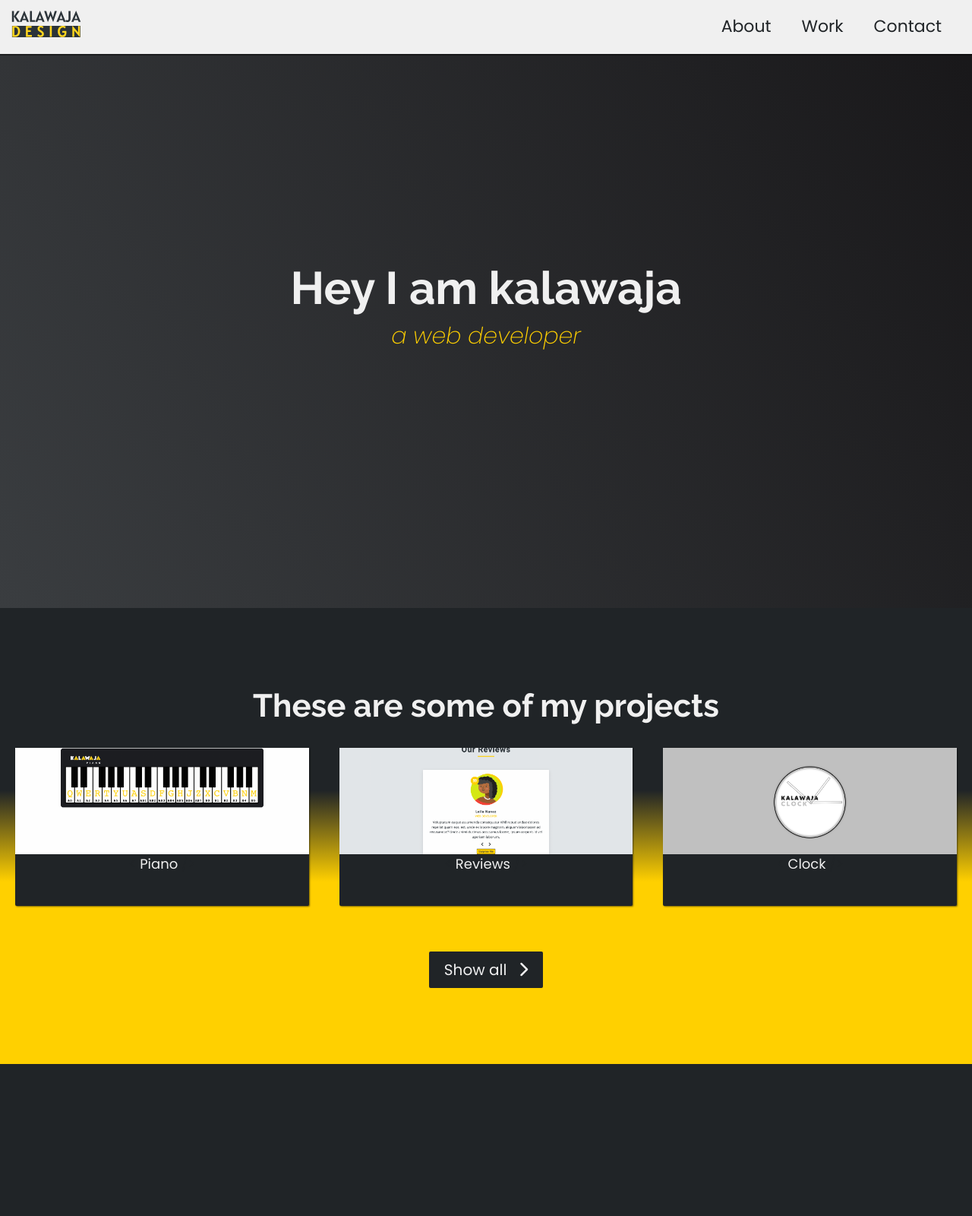
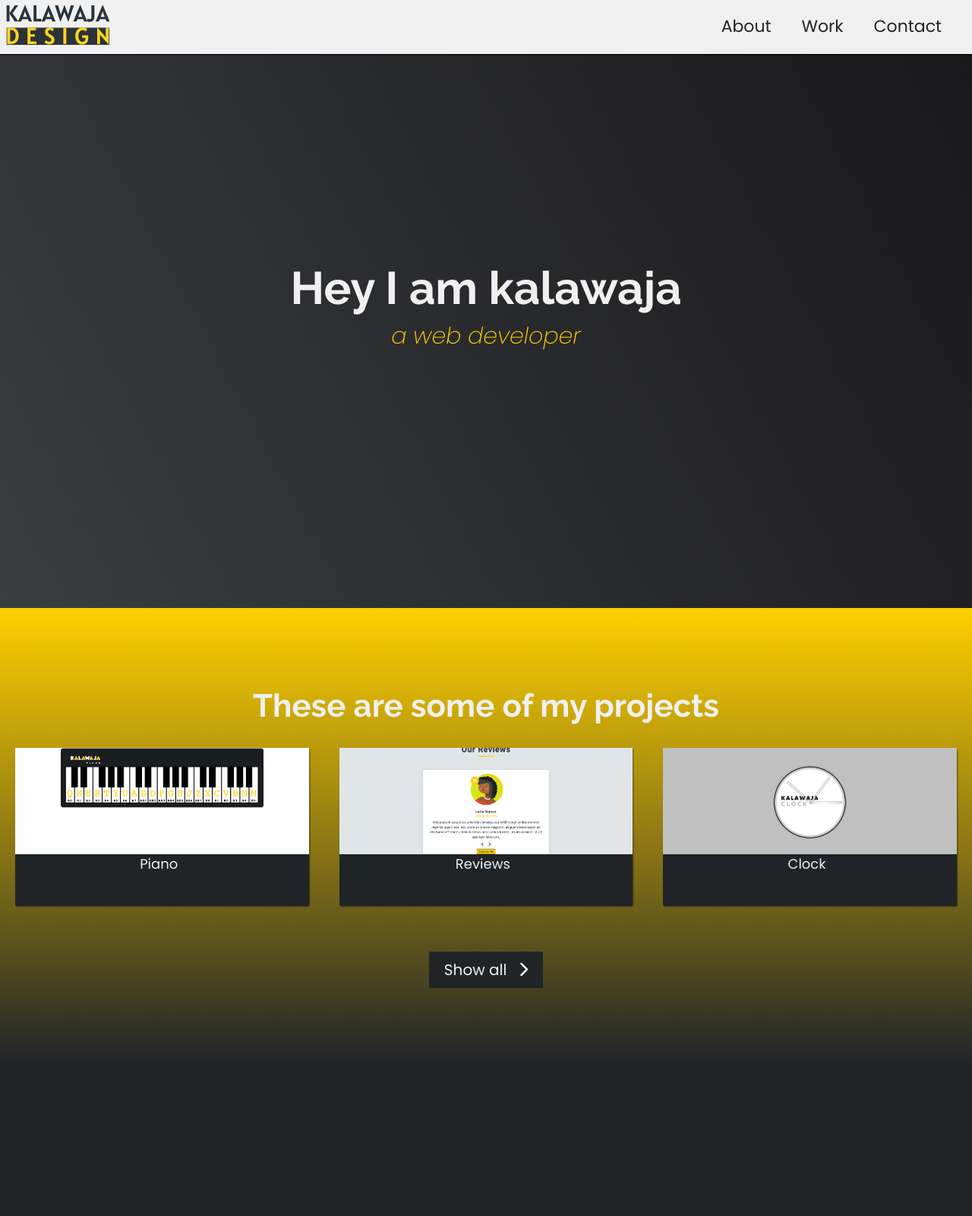
Before and after one commit to kalawaja/freeCodeCamp_personalPortfolioWebpage, a plain HTML site: page index.html in a window 1280 px wide. Shown: the top 1600 px of the page at 76% size. Drawn offline with Linux system fonts and the light colour scheme.

Commit message:
fix class name and add btn

```diff
--- a/styles.css
+++ b/styles.css
@@ -108,7 +108,7 @@ img {
 
 .nav {
   display: flex;
-  justify-content: flex-end;
+  justify-content: space-between;
   position: fixed;
   top: 0;
   left: 0;
@@ -118,25 +118,27 @@ img {
 }
 
 #logo {
-    display: flex;
-    justify-content: flex-start;
-    position: fixed;
-    top: 0;
-    left: 0;
-    height: 47px;
-    width: auto;
-    padding: 0;
-    margin: 1rem 2rem 0rem 1rem;
+    width: 150%;
+    height: 100%;
 }
 
 .nav-list {
   display: flex;
   margin-right: 2rem;
+  z-index: 1;
 }
 
 @media (max-width: 28.75em) {
   .nav {
     justify-content: end;
+  }
+
+  #logo {
+    padding: 0;
+    margin: 0;
+    width: 100%;
+    height: 100%;
+    z-index: 0;
   }
 
   .nav-list {
@@ -181,7 +183,7 @@ img {
   text-align: center;
   padding: 10rem 2rem;
   background: var(--main-gold);
-  background-image: linear-gradient(360deg, var(--main-gold)40%, var(--main-gray)60%);
+  background-image: linear-gradient(180deg, var(--main-gold)0%, var(--main-gray)100%);
 }
 
 .projects-section-header {
@@ -307,14 +309,15 @@ img {
   flex-wrap: wrap;
 }
 
-.contact-details {
+.btn-contact-details {
   font-size: 2.4rem;
   text-shadow: 2px 2px 1px #1f1f1f;
   transition: transform 0.3s ease-out;
 }
 
-.contact-details:hover {
+.btn-contact-details:hover {
   transform: translateY(8px);
+  color: var(--main-gold);
 }
 
 /* Footer */
```
